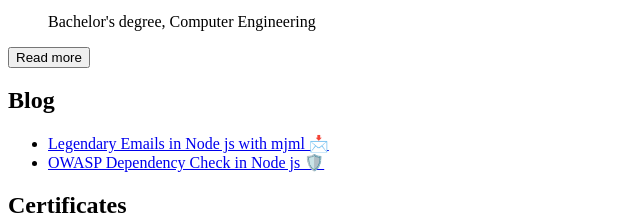
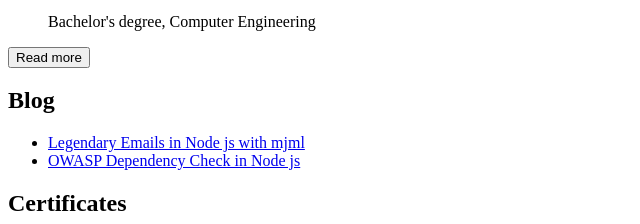
Before and after one commit to Silent-Watcher/alitte, a website: page index.html in a window 1280 px wide. Shown: the part 1180-1404 px from the top of the page, without its empty margins (0-640 px from the left). Drawn offline with nearby package versions, Linux system fonts and the light colour scheme; some packages are replaced by stand-ins of ours; a script that the page names is missing.

Commit message:
remove blog emoji

```diff
--- a/index.html
+++ b/index.html
@@ -150,8 +150,8 @@
           <section class="my-10">
             <h2 class="font-bold">Blog</h2>
             <ul class="mt-5 divide-y-8 divide-white dark:divide-gray-900">
-              <li><a class="hover:text-blue-300" target="_blank" href="https://dev.to/silentwatcher_95/legendary-emails-in-node-js-with-mjml-4gp9">Legendary Emails in Node js with mjml 📩</a></li>
-              <li><a class="hover:text-blue-300" target="_blank" href="https://dev.to/silentwatcher_95/owasp-dependency-check-in-node-js-1oo6">OWASP Dependency Check in Node js 🛡️</a></li>
+              <li><a class="hover:text-blue-300" target="_blank" href="https://dev.to/silentwatcher_95/legendary-emails-in-node-js-with-mjml-4gp9">Legendary Emails in Node js with mjml</a></li>
+              <li><a class="hover:text-blue-300" target="_blank" href="https://dev.to/silentwatcher_95/owasp-dependency-check-in-node-js-1oo6">OWASP Dependency Check in Node js</a></li>
             </ul>
           </section>
           <!-- certificates -->
```
